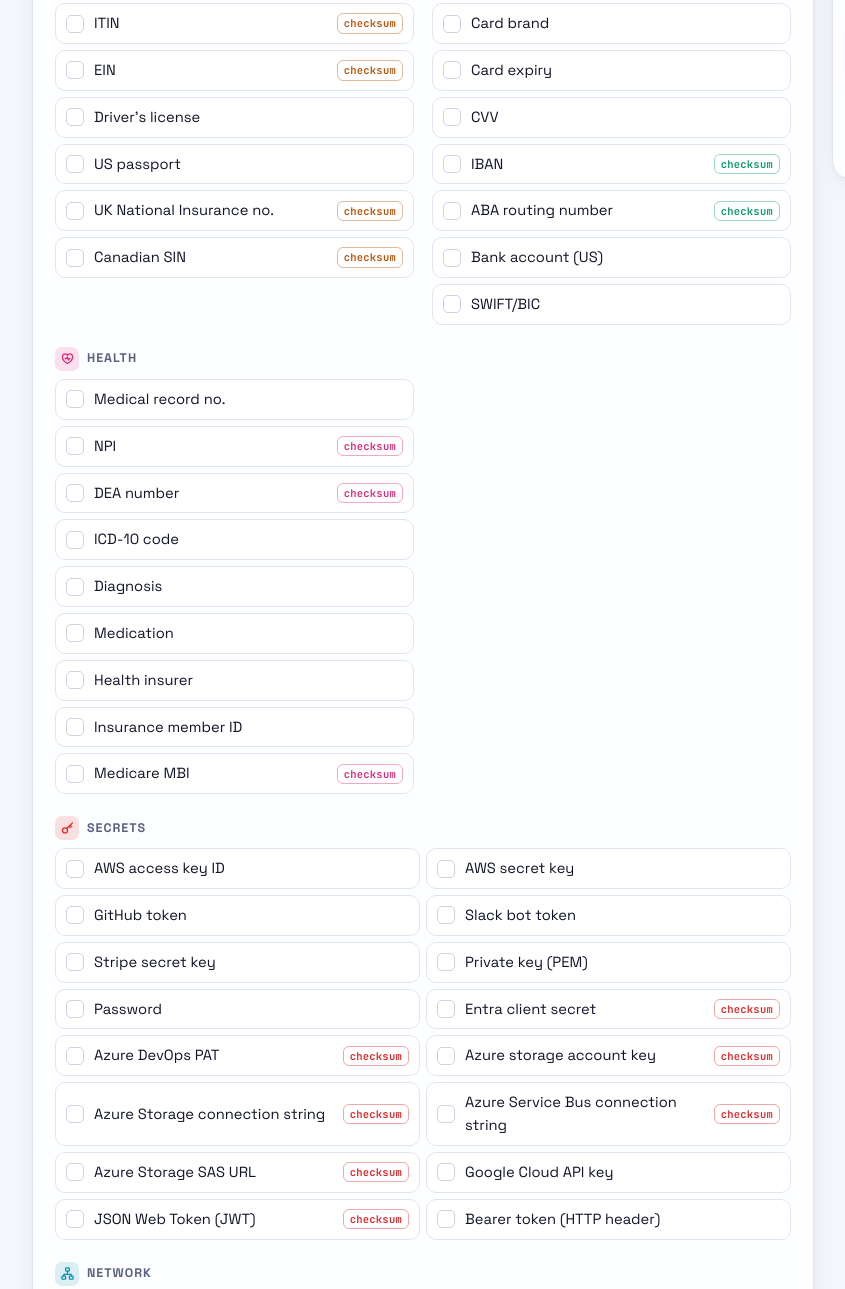
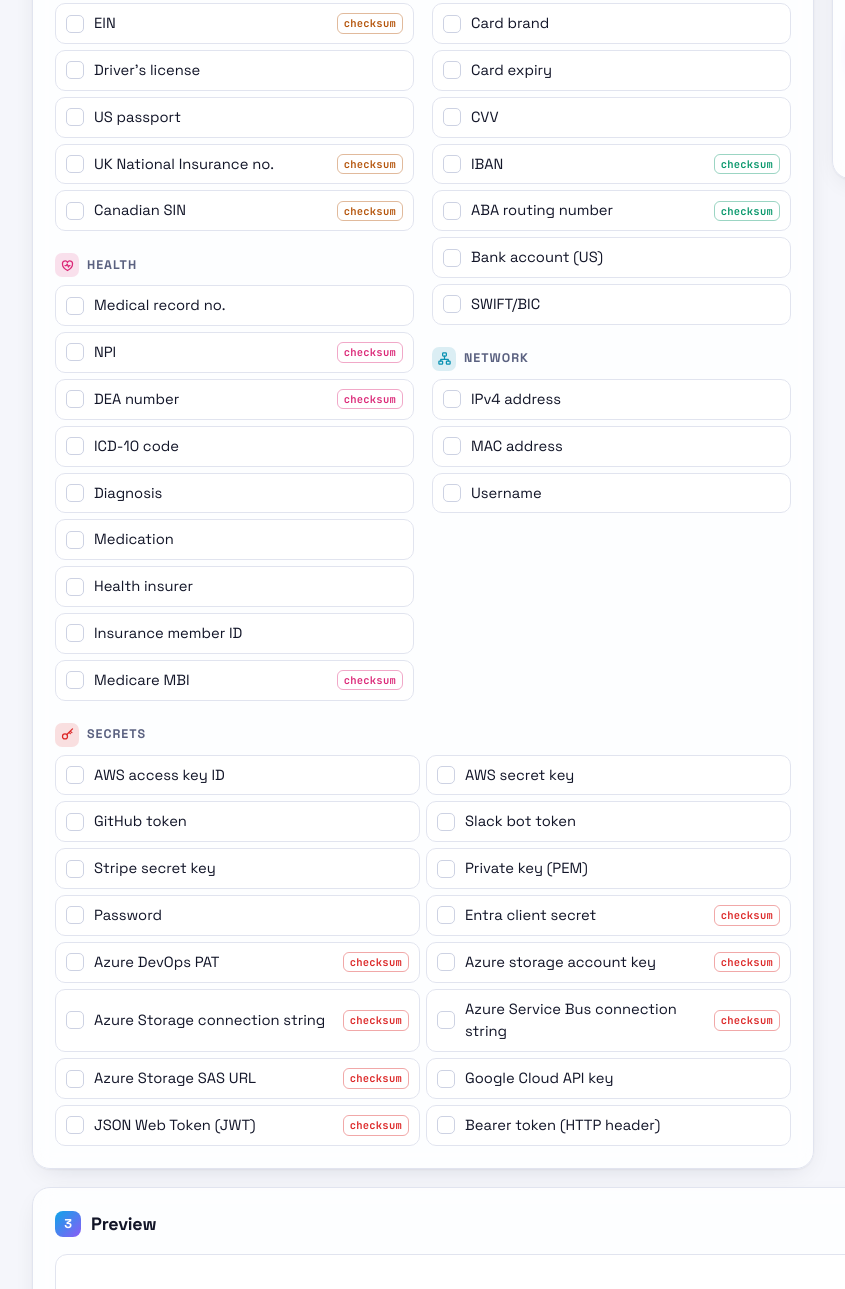
Before and after one commit to revpixel/dlp-datagen, a website built with Vite: page index.html in a window 1280 px wide. Shown: the part 1067-2356 px from the top of the page, without its empty margins (38-883 px from the left). Built offline with nearby package versions, Linux system fonts and the light colour scheme.

Commit message:
Arrange Choose fields in two flows with Secrets below
On desktop (700px and up), Identity, Government ID and Health flow down
the left, Contact, Financial and Network down the right, and Secrets
spans both columns underneath. Below 700px the flow wrappers dissolve
(display: contents) and each group's order keeps the single column in
category order, as before.

Selected fields are now sorted by registry order explicitly, so the
on-screen layout can't change the field order sent to the generator.
Every preset and Select all produce the same request as before.

Co-Authored-By: Claude Opus 5.5 <noreply@anthropic.com>

```diff
--- a/src/web/main.ts
+++ b/src/web/main.ts
@@ -64,10 +64,28 @@ $("theme-toggle").addEventListener("click", () => {
 });
 
 // ---------- field tiles ----------
-for (const cat of CATEGORIES) {
+// Desktop: two independent flows with Secrets spanning both below them.
+// Narrow screens: the flows dissolve (display: contents) and each group's
+// `order` restores the single column in category order.
+const FLOW: Record<Category, "left" | "right" | "full"> = {
+	Identity: "left",
+	"Government ID": "left",
+	Health: "left",
+	Contact: "right",
+	Financial: "right",
+	Network: "right",
+	Secrets: "full",
+};
+const flows = { left: document.createElement("div"), right: document.createElement("div") };
+flows.left.className = "flow flow-left";
+flows.right.className = "flow flow-right";
+groupsEl.append(flows.left, flows.right);
+
+for (const [index, cat] of CATEGORIES.entries()) {
 	const group = document.createElement("div");
 	group.className = "group";
 	group.dataset.cat = cat;
+	group.style.order = String(index);
 	const head = document.createElement("h3");
 	head.className = "group-head";
 	const icon = document.createElement("span");
@@ -98,7 +116,8 @@ for (const cat of CATEGORIES) {
 		tiles.append(label);
 	}
 	group.append(head, tiles);
-	groupsEl.append(group);
+	const flow = FLOW[cat];
+	(flow === "full" ? groupsEl : flows[flow]).append(group);
 }
 
 for (const [key, p] of Object.entries(PRESETS)) {
@@ -115,9 +134,14 @@ function boxes(): HTMLInputElement[] {
 	return [...groupsEl.querySelectorAll<HTMLInputElement>('input[name="field"]')];
 }
 
-/** Selected fields, in registry order. */
+const REGISTRY_INDEX = new Map(FIELDS.map((f, i) => [f.id, i]));
+
+/** Selected fields, in registry order (not on-screen order, which varies with the layout). */
 function selectedFields(): string[] {
-	return boxes().filter((b) => b.checked).map((b) => b.value);
+	return boxes()
+		.filter((b) => b.checked)
+		.map((b) => b.value)
+		.sort((a, b) => REGISTRY_INDEX.get(a)! - REGISTRY_INDEX.get(b)!);
 }
 
 function setFields(ids: readonly string[]) {
--- a/src/web/style.css
+++ b/src/web/style.css
@@ -340,7 +340,9 @@ button { font: inherit; }
 
 /* ---------- presets & field tiles ---------- */
 .presets { display: flex; flex-wrap: wrap; gap: 8px; margin-bottom: 20px; }
-.field-groups { display: grid; grid-template-columns: repeat(auto-fill, minmax(250px, 1fr)); gap: 22px 18px; }
+/* Narrow: one column in category order (each group carries `order`; the flow wrappers dissolve). */
+.field-groups { display: grid; grid-template-columns: minmax(0, 1fr); gap: 22px 18px; }
+.flow { display: contents; }
 .group { --cat: var(--accent); }
 .group[data-cat="Identity"] { --cat: var(--c-identity); }
 .group[data-cat="Contact"] { --cat: var(--c-contact); }
@@ -361,9 +363,14 @@ button { font: inherit; }
 }
 .group-icon svg { width: 15px; height: 15px; fill: none; stroke: currentColor; stroke-width: 2; stroke-linecap: round; stroke-linejoin: round; }
 .tiles { display: grid; gap: 6px; }
-/* Secrets has the most fields: on wider layouts give it two columns of tiles. */
+/* Desktop: Identity / Government ID / Health flow down the left, Contact / Financial /
+   Network down the right, and Secrets (the largest group) spans both below them. */
 @media (min-width: 700px) {
-	.group[data-cat="Secrets"] { grid-column: span 2; }
+	.field-groups { grid-template-columns: repeat(2, minmax(0, 1fr)); }
+	.flow { display: flex; flex-direction: column; gap: 22px; min-width: 0; }
+	.flow-left { grid-column: 1; }
+	.flow-right { grid-column: 2; }
+	.group[data-cat="Secrets"] { grid-column: 1 / -1; }
 	.group[data-cat="Secrets"] .tiles { grid-template-columns: repeat(2, minmax(0, 1fr)); }
 }
 .tile {
@@ -753,7 +760,6 @@ details.sample summary span { color: var(--faint); font-weight: 400; font-size:
 	.card { padding: 16px; border-radius: 16px; }
 	.nav-links a { padding: 6px 7px; }
 	.crumbs .root { display: none; }
-	.field-groups { grid-template-columns: minmax(0, 1fr); }
 }
 
 @media (prefers-reduced-motion: reduce) {
```
